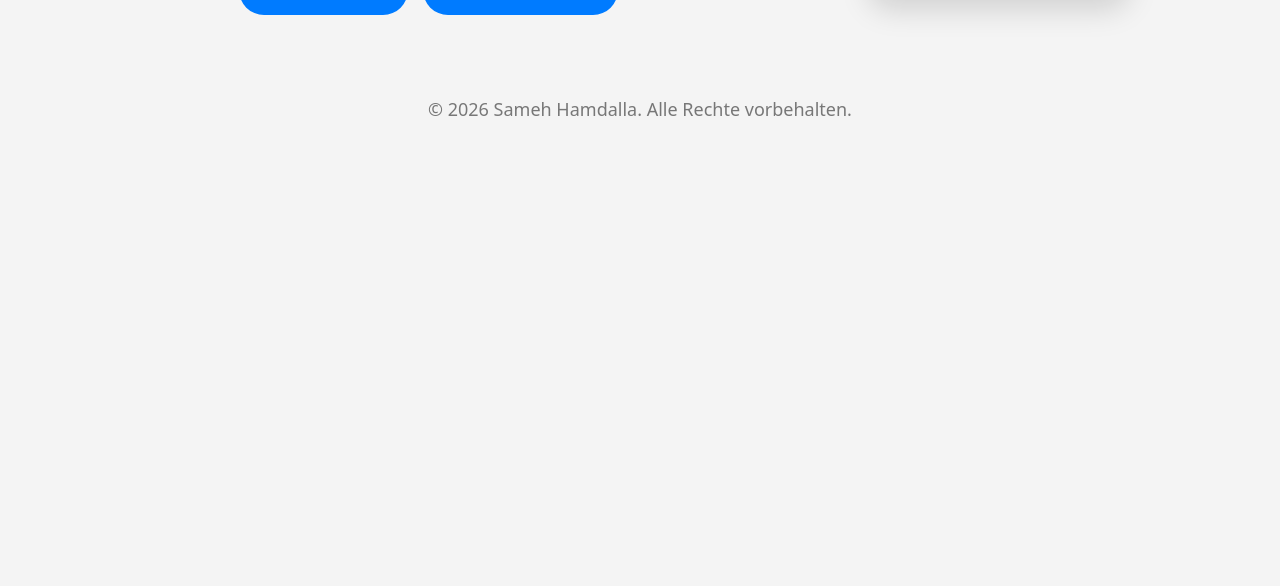
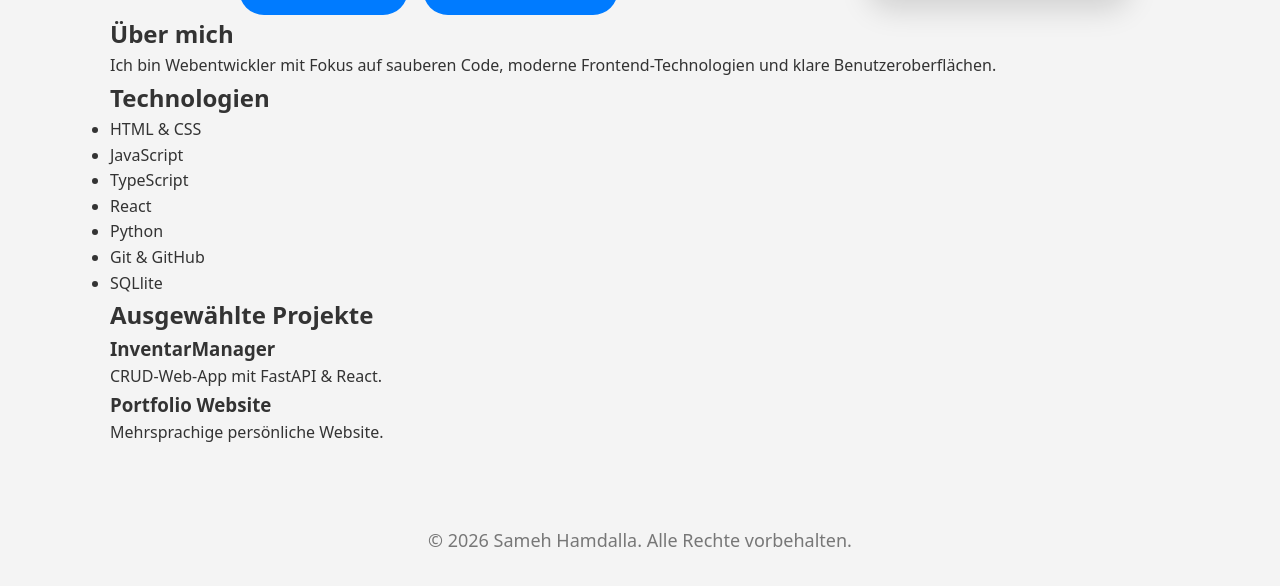
Before and after one commit to Sameh-Hamdalla/homepage, a plain HTML site: page index.html in a window 1280 px wide. Shown: the part 480-1066 px from the top of the page. Before the commit the page ends 800 px from the top, so only its background shows below. Drawn offline with Linux system fonts and the light colour scheme; files whose address does not match are found by name.

Commit message:
section home about in Deutsch hinzufügt

```diff
--- a/index.html
+++ b/index.html
@@ -4,6 +4,7 @@
     <meta charset="UTF-8">
     <meta name="viewport" content="width=device-width, initial-scale=1.0">
     <link rel="stylesheet" href="styles.css">
+    <link rel="stylesheet" href="home.css">
     <title>Home Page – Sameh Hamdalla</title>
 </head>
 <body>
@@ -52,6 +53,39 @@
                     <img src="bilder/profile.png" alt="Sameh Hamdalla">
                 </div>
             </section>
+            <section class="home-about">
+                <h2>Über mich</h2>
+                <p>
+                    Ich bin Webentwickler mit Fokus auf sauberen Code, moderne Frontend-Technologien
+                    und klare Benutzeroberflächen.
+                </p>
+            </section>
+            <section class="home-skills">
+                <h2>Technologien</h2>
+                <ul class="skills-list">
+                    <li>HTML & CSS</li>
+                    <li>JavaScript</li>
+                    <li>TypeScript</li>
+                    <li>React</li>
+                    <li>Python</li>
+                    <li>Git & GitHub</li>
+                    <li>SQLlite</li>
+                </ul>
+            </section>
+            <section class="home-projects">
+                <h2>Ausgewählte Projekte</h2>
+
+                <div class="project-preview">
+                    <h3>InventarManager</h3>
+                    <p>CRUD-Web-App mit FastAPI & React.</p>
+                </div>
+
+                <div class="project-preview">
+                    <h3>Portfolio Website</h3>
+                    <p>Mehrsprachige persönliche Website.</p>
+                </div>
+                </section>
+
         </main>
 
         <footer>
```
